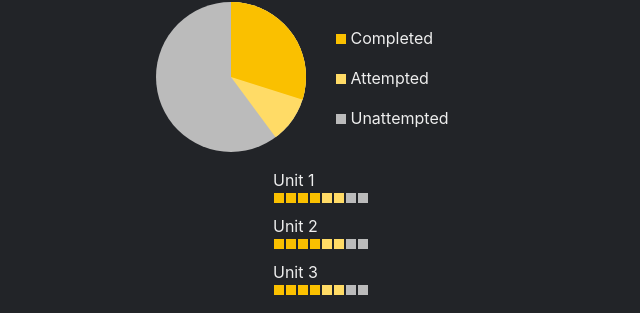
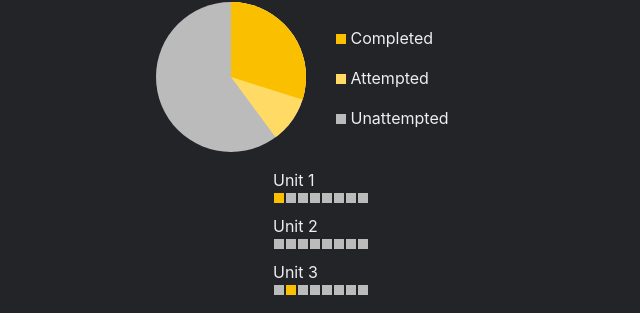
Before and after one commit to The-Last-Mile-JS/ProgressMap, a plain HTML site: page index.html in a window 1280 px wide. Shown: the part 86-399 px from the top of the page, without its empty margins (319-959 px from the left). Drawn offline with Linux system fonts and the light colour scheme.

Commit message:
change question class to done based on db

```diff
--- a/commit_db.js
+++ b/commit_db.js
@@ -1,3 +1,3 @@
 
 var commits = [
-"commit_db","test"];
+"C3/Q2","C1/Q1","test"];
--- a/index.html
+++ b/index.html
@@ -51,40 +51,40 @@
           <div class="unit">
             <p>Unit 1</p>
             <br>
-            <button id = "browser" type="button" class="topic done btn btn-secondary" data-container="body" data-trigger="hover" data-toggle="popover" data-placement="top" data-content="Vivamus sagittis lacus vel augue laoreet rutrum faucibus."></button>
-            <button type="button" class="topic done btn btn-secondary" data-container="body" data-trigger="hover" data-toggle="popover" data-placement="top" data-content="Vivamus sagittis lacus vel augue laoreet rutrum faucibus."></button>
-            <button type="button" class="topic done btn btn-secondary" data-container="body" data-trigger="hover" data-toggle="popover" data-placement="top" data-content="Vivamus sagittis lacus vel augue laoreet rutrum faucibus."></button>
-            <button type="button" class="topic done btn btn-secondary" data-container="body" data-trigger="hover" data-toggle="popover" data-placement="top" data-content="Vivamus sagittis lacus vel augue laoreet rutrum faucibus."></button>
-            <button type="button" class="topic almost btn btn-secondary" data-container="body" data-trigger="hover" data-toggle="popover" data-placement="top" data-content="Vivamus sagittis lacus vel augue laoreet rutrum faucibus."></button>
-            <button type="button" class="topic almost btn btn-secondary" data-container="body" data-trigger="hover" data-toggle="popover" data-placement="top" data-content="Vivamus sagittis lacus vel augue laoreet rutrum faucibus."></button>
-            <button type="button" class="topic btn btn-secondary" data-container="body" data-trigger="hover" data-toggle="popover" data-placement="top" data-content="Vivamus sagittis lacus vel augue laoreet rutrum faucibus."></button>
-            <button type="button" class="topic btn btn-secondary" data-container="body" data-trigger="hover" data-toggle="popover" data-placement="top" data-content="Vivamus sagittis lacus vel augue laoreet rutrum faucibus."></button>
+            <button id = "C1/Q1" type="button" class="topic btn btn-secondary" data-container="body" data-trigger="hover" data-toggle="popover" data-placement="top" data-content="Vivamus sagittis lacus vel augue laoreet rutrum faucibus."></button>
+            <button id = "C1/Q2" type="button" class="topic btn btn-secondary" data-container="body" data-trigger="hover" data-toggle="popover" data-placement="top" data-content="Vivamus sagittis lacus vel augue laoreet rutrum faucibus."></button>
+            <button id = "C1/Q3" type="button" class="topic btn btn-secondary" data-container="body" data-trigger="hover" data-toggle="popover" data-placement="top" data-content="Vivamus sagittis lacus vel augue laoreet rutrum faucibus."></button>
+            <button id = "C1/Q4" type="button" class="topic btn btn-secondary" data-container="body" data-trigger="hover" data-toggle="popover" data-placement="top" data-content="Vivamus sagittis lacus vel augue laoreet rutrum faucibus."></button>
+            <button id = "C1/Q5" type="button" class="topic btn btn-secondary" data-container="body" data-trigger="hover" data-toggle="popover" data-placement="top" data-content="Vivamus sagittis lacus vel augue laoreet rutrum faucibus."></button>
+            <button id = "C1/Q6" type="button" class="topic btn btn-secondary" data-container="body" data-trigger="hover" data-toggle="popover" data-placement="top" data-content="Vivamus sagittis lacus vel augue laoreet rutrum faucibus."></button>
+            <button id = "C1/Q7" type="button" class="topic btn btn-secondary" data-container="body" data-trigger="hover" data-toggle="popover" data-placement="top" data-content="Vivamus sagittis lacus vel augue laoreet rutrum faucibus."></button>
+            <button id = "C1/Q8" type="button" class="topic btn btn-secondary" data-container="body" data-trigger="hover" data-toggle="popover" data-placement="top" data-content="Vivamus sagittis lacus vel augue laoreet rutrum faucibus."></button>
           </div>
 
           <div class="unit">
             <p>Unit 2</p>
             <br>
-            <button type="button" class="topic done btn btn-secondary" data-container="body" data-trigger="hover" data-toggle="popover" data-placement="top" data-content="Vivamus sagittis lacus vel augue laoreet rutrum faucibus."></button>
-            <button type="button" class="topic done btn btn-secondary" data-container="body" data-trigger="hover" data-toggle="popover" data-placement="top" data-content="Vivamus sagittis lacus vel augue laoreet rutrum faucibus."></button>
-            <button type="button" class="topic done btn btn-secondary" data-container="body" data-trigger="hover" data-toggle="popover" data-placement="top" data-content="Vivamus sagittis lacus vel augue laoreet rutrum faucibus."></button>
-            <button type="button" class="topic done btn btn-secondary" data-container="body" data-trigger="hover" data-toggle="popover" data-placement="top" data-content="Vivamus sagittis lacus vel augue laoreet rutrum faucibus."></button>
-            <button type="button" class="topic almost btn btn-secondary" data-container="body" data-trigger="hover" data-toggle="popover" data-placement="top" data-content="Vivamus sagittis lacus vel augue laoreet rutrum faucibus."></button>
-            <button type="button" class="topic almost btn btn-secondary" data-container="body" data-trigger="hover" data-toggle="popover" data-placement="top" data-content="Vivamus sagittis lacus vel augue laoreet rutrum faucibus."></button>
-            <button type="button" class="topic btn btn-secondary" data-container="body" data-trigger="hover" data-toggle="popover" data-placement="top" data-content="Vivamus sagittis lacus vel augue laoreet rutrum faucibus."></button>
-            <button type="button" class="topic btn btn-secondary" data-container="body" data-trigger="hover" data-toggle="popover" data-placement="top" data-content="Vivamus sagittis lacus vel augue laoreet rutrum faucibus."></button>
+            <button id = "C2/Q1" type="button" class="topic btn btn-secondary" data-container="body" data-trigger="hover" data-toggle="popover" data-placement="top" data-content="Vivamus sagittis lacus vel augue laoreet rutrum faucibus."></button>
+            <button id = "C2/Q2" type="button" class="topic btn btn-secondary" data-container="body" data-trigger="hover" data-toggle="popover" data-placement="top" data-content="Vivamus sagittis lacus vel augue laoreet rutrum faucibus."></button>
+            <button id = "C2/Q3" type="button" class="topic btn btn-secondary" data-container="body" data-trigger="hover" data-toggle="popover" data-placement="top" data-content="Vivamus sagittis lacus vel augue laoreet rutrum faucibus."></button>
+            <button id = "C2/Q4" type="button" class="topic btn btn-secondary" data-container="body" data-trigger="hover" data-toggle="popover" data-placement="top" data-content="Vivamus sagittis lacus vel augue laoreet rutrum faucibus."></button>
+            <button id = "C2/Q5" type="button" class="topic btn btn-secondary" data-container="body" data-trigger="hover" data-toggle="popover" data-placement="top" data-content="Vivamus sagittis lacus vel augue laoreet rutrum faucibus."></button>
+            <button id = "C2/Q6" type="button" class="topic btn btn-secondary" data-container="body" data-trigger="hover" data-toggle="popover" data-placement="top" data-content="Vivamus sagittis lacus vel augue laoreet rutrum faucibus."></button>
+            <button id = "C2/Q7" type="button" class="topic btn btn-secondary" data-container="body" data-trigger="hover" data-toggle="popover" data-placement="top" data-content="Vivamus sagittis lacus vel augue laoreet rutrum faucibus."></button>
+            <button id = "C2/Q8" type="button" class="topic btn btn-secondary" data-container="body" data-trigger="hover" data-toggle="popover" data-placement="top" data-content="Vivamus sagittis lacus vel augue laoreet rutrum faucibus."></button>
           </div>
 
           <div class="unit">
             <p>Unit 3</p>
             <br>
-            <button type="button" class="topic done btn btn-secondary" data-container="body" data-trigger="hover" data-toggle="popover" data-placement="top" data-content="Vivamus sagittis lacus vel augue laoreet rutrum faucibus."></button>
-            <button type="button" class="topic done btn btn-secondary" data-container="body" data-trigger="hover" data-toggle="popover" data-placement="top" data-content="Vivamus sagittis lacus vel augue laoreet rutrum faucibus."></button>
-            <button type="button" class="topic done btn btn-secondary" data-container="body" data-trigger="hover" data-toggle="popover" data-placement="top" data-content="Vivamus sagittis lacus vel augue laoreet rutrum faucibus."></button>
-            <button type="button" class="topic done btn btn-secondary" data-container="body" data-trigger="hover" data-toggle="popover" data-placement="top" data-content="Vivamus sagittis lacus vel augue laoreet rutrum faucibus."></button>
-            <button type="button" class="topic almost btn btn-secondary" data-container="body" data-trigger="hover" data-toggle="popover" data-placement="top" data-content="Vivamus sagittis lacus vel augue laoreet rutrum faucibus."></button>
-            <button type="button" class="topic almost btn btn-secondary" data-container="body" data-trigger="hover" data-toggle="popover" data-placement="top" data-content="Vivamus sagittis lacus vel augue laoreet rutrum faucibus."></button>
-            <button type="button" class="topic btn btn-secondary" data-container="body" data-trigger="hover" data-toggle="popover" data-placement="top" data-content="Vivamus sagittis lacus vel augue laoreet rutrum faucibus."></button>
-            <button type="button" class="topic btn btn-secondary" data-container="body" data-trigger="hover" data-toggle="popover" data-placement="top" data-content="Vivamus sagittis lacus vel augue laoreet rutrum faucibus."></button>
+            <button id = "C3/Q1" type="button" class="topic btn btn-secondary" data-container="body" data-trigger="hover" data-toggle="popover" data-placement="top" data-content="Vivamus sagittis lacus vel augue laoreet rutrum faucibus."></button>
+            <button id = "C3/Q2" type="button" class="topic btn btn-secondary" data-container="body" data-trigger="hover" data-toggle="popover" data-placement="top" data-content="Vivamus sagittis lacus vel augue laoreet rutrum faucibus."></button>
+            <button id = "C3/Q3" type="button" class="topic btn btn-secondary" data-container="body" data-trigger="hover" data-toggle="popover" data-placement="top" data-content="Vivamus sagittis lacus vel augue laoreet rutrum faucibus."></button>
+            <button id = "C3/Q4" type="button" class="topic btn btn-secondary" data-container="body" data-trigger="hover" data-toggle="popover" data-placement="top" data-content="Vivamus sagittis lacus vel augue laoreet rutrum faucibus."></button>
+            <button id = "C3/Q5" type="button" class="topic btn btn-secondary" data-container="body" data-trigger="hover" data-toggle="popover" data-placement="top" data-content="Vivamus sagittis lacus vel augue laoreet rutrum faucibus."></button>
+            <button id = "C3/Q6" type="button" class="topic btn btn-secondary" data-container="body" data-trigger="hover" data-toggle="popover" data-placement="top" data-content="Vivamus sagittis lacus vel augue laoreet rutrum faucibus."></button>
+            <button id = "C3/Q7" type="button" class="topic btn btn-secondary" data-container="body" data-trigger="hover" data-toggle="popover" data-placement="top" data-content="Vivamus sagittis lacus vel augue laoreet rutrum faucibus."></button>
+            <button id = "C3/Q8" type="button" class="topic btn btn-secondary" data-container="body" data-trigger="hover" data-toggle="popover" data-placement="top" data-content="Vivamus sagittis lacus vel augue laoreet rutrum faucibus."></button>
           </div>
         </div>
       </div>
--- a/main.js
+++ b/main.js
@@ -9,8 +9,10 @@ $(document).ready(function(){
     var file = "commit_db.rb";
 
     var reader = new FileReader();
-    for (var i = 0; i < commits.length; i++) {
-      console.log(commits[i])
+    for (var i = 0; i < commits.length-1; i++) {
+      console.log(commits[i]);
+      var target = this.getElementById(commits[i]).className += " done";
+      // change class to completed
     }
 
 });
```
